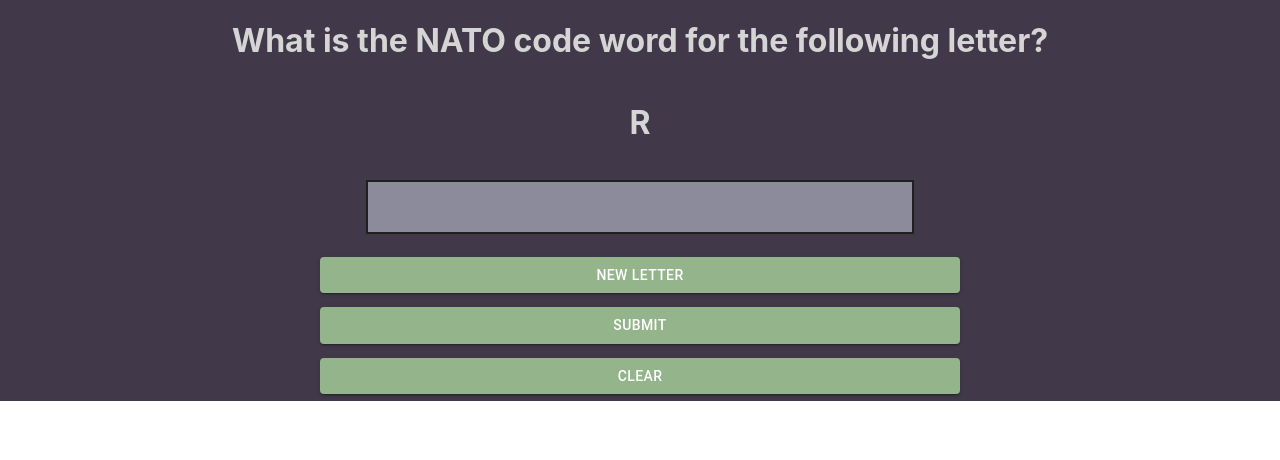
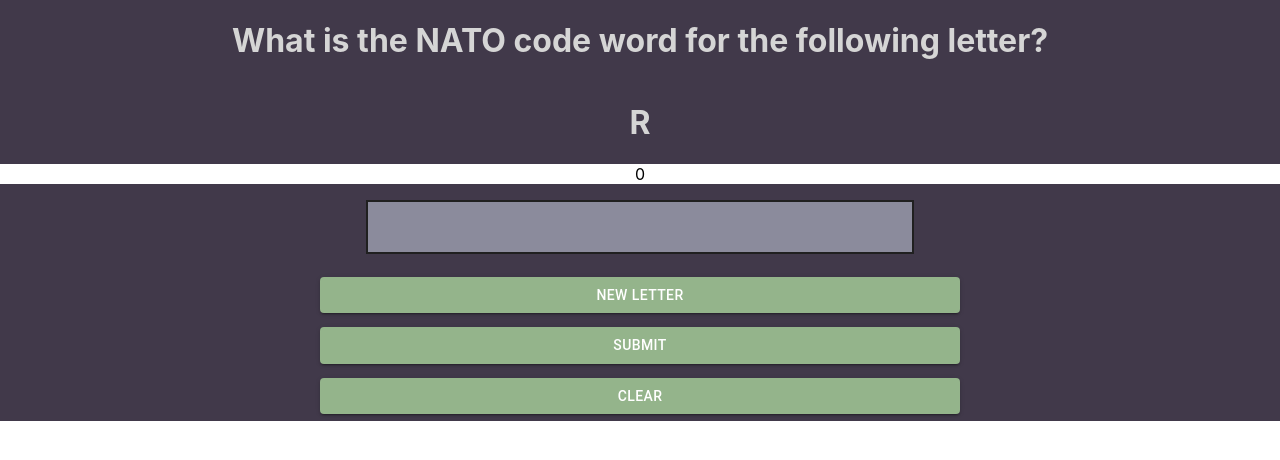
Before and after one commit to Enired/nato-alphabet-trainer-game, a React (Create React App) app: page / in a window 1280 px wide. Shown: the top 460 px of the page. Built offline with nearby package versions, Linux system fonts and the light colour scheme.

Commit message:
Implement timer that changes the letter when it reaches 0 and resets timer

```diff
--- a/src/App.js
+++ b/src/App.js
@@ -6,15 +6,35 @@
 //Importing Components
 import { LetterDisplay } from './components/LetterDisplay';
 import { AnswerArea } from './components/AnswerArea';
+import { Timer } from './components/Timer';
 import { useEffect, useState } from 'react';
 function App() {
   const [letter, setLetter] = useState('')
   const [natoAnswer, setNatoAnswer] = useState('')
   const [userAnswer, setUserAnswer] = useState('')
+  const [time, setTime] = useState(5)
+  const [running, setRunning] = useState(true);
 
   useEffect(()=>{
     setLetter(getRandomLetter())
   }, [])
+
+  useEffect(()=>{
+    let interval
+    if(time>=0){
+      interval = setInterval(()=>{
+        setTime((prev)=>(prev - 1))
+      }, 1000)
+    }
+    else if(time<0){
+      clearInterval(interval)
+      setLetter(getRandomLetter())
+      setTime(5)
+    }
+    return () => clearInterval(interval)
+  }, [time])
+
+
 
   const getRandomLetter = () => {
     const alpha = Array.from(Array(26)).map((e, i) => i + 65);
@@ -32,6 +52,7 @@
   return (
     <div className="App">
       <LetterDisplay letter={letter}/>
+      <Timer time={time} setTime={setTime}/>
       <AnswerArea
       getRandomLetter={getRandomLetter}
       setLetter={setLetter}
--- /dev/null
+++ b/src/components/Timer.jsx
@@ -0,0 +1,7 @@
+export const Timer = (props) => {
+  return(
+    <div>
+      {props.time}
+    </div>
+  )
+}
```
